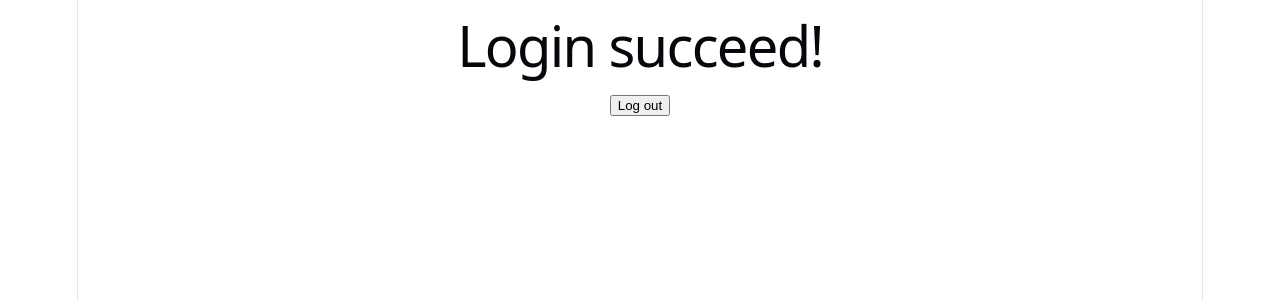
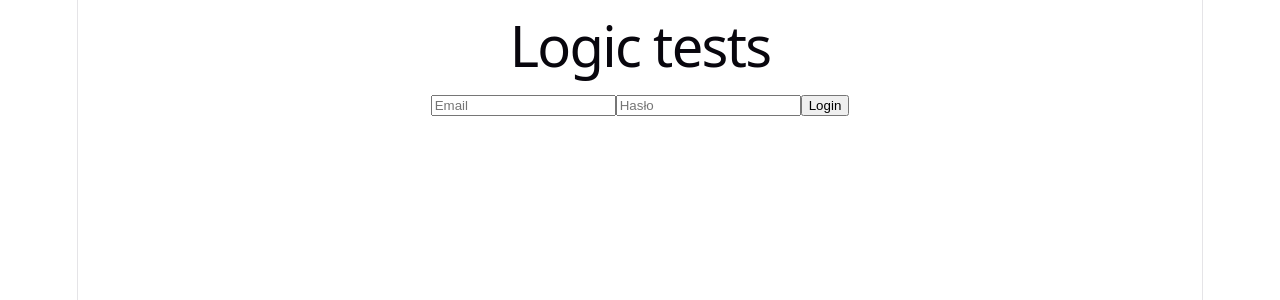
Before and after one commit to adam1ak/academicflow, a React (Vite) app in the folder webapp/: page /login in a window 1280 px wide. Shown: the top 300 px of the page. Built offline with nearby package versions, Linux system fonts and the light colour scheme; sample sign-in values are in the browser's storage.

Commit message:
feat(ui): implement routing and protected dashboard with auth state

```diff
--- a/webapp/package.json
+++ b/webapp/package.json
@@ -12,7 +12,8 @@
   "dependencies": {
     "axios": "^1.16.1",
     "react": "^19.2.6",
-    "react-dom": "^19.2.6"
+    "react-dom": "^19.2.6",
+    "react-router-dom": "^7.15.1"
   },
   "devDependencies": {
     "@eslint/js": "^10.0.1",
--- a/webapp/src/App.jsx
+++ b/webapp/src/App.jsx
@@ -1,59 +1,21 @@
 import { useState } from 'react'
-import { login, logout } from './services/api'
+
+import { BrowserRouter, Routes, Route, Navigate } from 'react-router-dom'
+import LoginPage from './pages/LoginPage'
+import DashboardPage from './pages/DashboardPage'
 
 function App() {
-  const [email, setEmail] = useState("")
-  const [password, setPassword] = useState("")
 
   const [isLogged, setIsLogged] = useState(!!localStorage.getItem('token'))
 
-
-  const handleLogin = async (e) => {
-    e.preventDefault()
-
-
-    try {
-      await login(email, password)
-      setIsLogged(true)
-    } catch (e) {
-      console.log("Login error: ", e)
-    }
-
-  }
-
-  const handleLogout = () => {
-    logout()
-    setIsLogged(false)
-  }
-
-  if (isLogged) {
-    return (
-      <div>
-        <h1>Login succeed!</h1>
-        <button onClick={handleLogout}>Log out</button>
-      </div>
-    )
-  }
-
   return (
-    <div>
-      <h1>Logic tests</h1>
-      <form onSubmit={handleLogin}>
-        <input
-          type="email"
-          placeholder="Email"
-          value={email}
-          onChange={(e) => setEmail(e.target.value)}
-        />
-        <input
-          type="password"
-          placeholder="Hasło"
-          value={password}
-          onChange={(e) => setPassword(e.target.value)}
-        />
-        <button type="submit">Login</button>
-      </form>
-    </div>
+    <BrowserRouter>
+      <Routes>
+        <Route path="/login" element={<LoginPage setIsLogged={setIsLogged} />} />
+        <Route path="/dashboard" element={isLogged ? <DashboardPage setIsLogged={setIsLogged} /> : <Navigate to="/login" />} />
+        <Route path="/*" element={<Navigate to ={isLogged ? "/dashboard" : "/login"} />} />
+      </Routes>
+    </BrowserRouter>
   )
 }
 
--- /dev/null
+++ b/webapp/src/pages/DashboardPage.jsx
@@ -0,0 +1,18 @@
+import { logout } from '../services/api'
+
+function DashboardPage({ setIsLogged }) {
+    const handleLogout = () => {
+        logout()
+        setIsLogged(false)
+    }
+
+
+    return (
+        <div>
+            <h1>Login succeed!</h1>
+            <button onClick={handleLogout}>Log out</button>
+        </div>
+    )
+}
+
+export default DashboardPage
--- /dev/null
+++ b/webapp/src/pages/LoginPage.jsx
@@ -0,0 +1,48 @@
+import { useState } from 'react'
+import { login } from '../services/api'
+import { useNavigate } from 'react-router-dom'
+
+function LoginPage({ setIsLogged }) {
+    const navigate = useNavigate()
+
+    const [email, setEmail] = useState("")
+    const [password, setPassword] = useState("")
+
+    const handleLogin = async (e) => {
+        e.preventDefault()
+
+        try {
+            await login(email, password)
+            setIsLogged(true)
+
+            navigate('/dashboard')
+        } catch (e) {
+            console.log("Login error: ", e)
+        }
+
+    }
+
+
+    return (
+        <div>
+            <h1>Logic tests</h1>
+            <form onSubmit={handleLogin}>
+                <input
+                    type="email"
+                    placeholder="Email"
+                    value={email}
+                    onChange={(e) => setEmail(e.target.value)}
+                />
+                <input
+                    type="password"
+                    placeholder="Hasło"
+                    value={password}
+                    onChange={(e) => setPassword(e.target.value)}
+                />
+                <button type="submit">Login</button>
+            </form>
+        </div>
+    )
+}
+
+export default LoginPage
```
Also changed, not shown: 1 other file (tests, documents, lock files or other folders).
